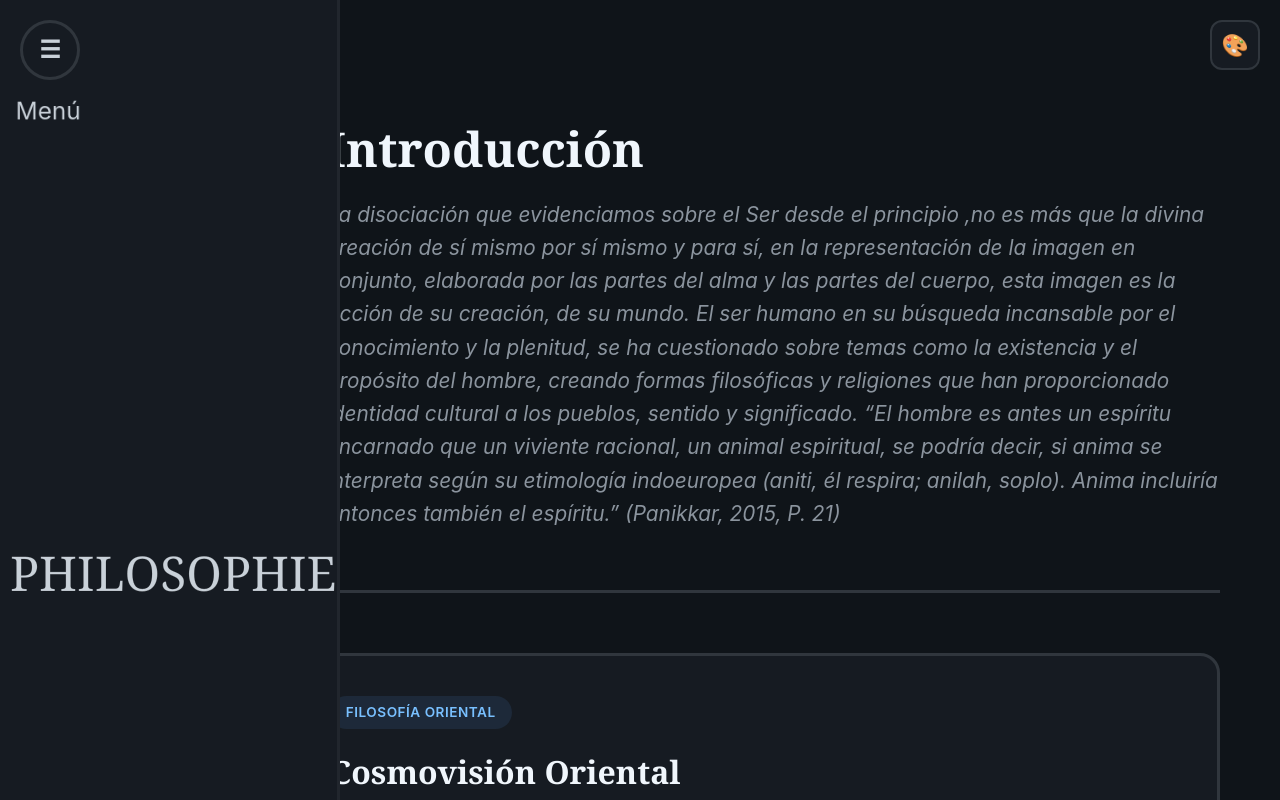
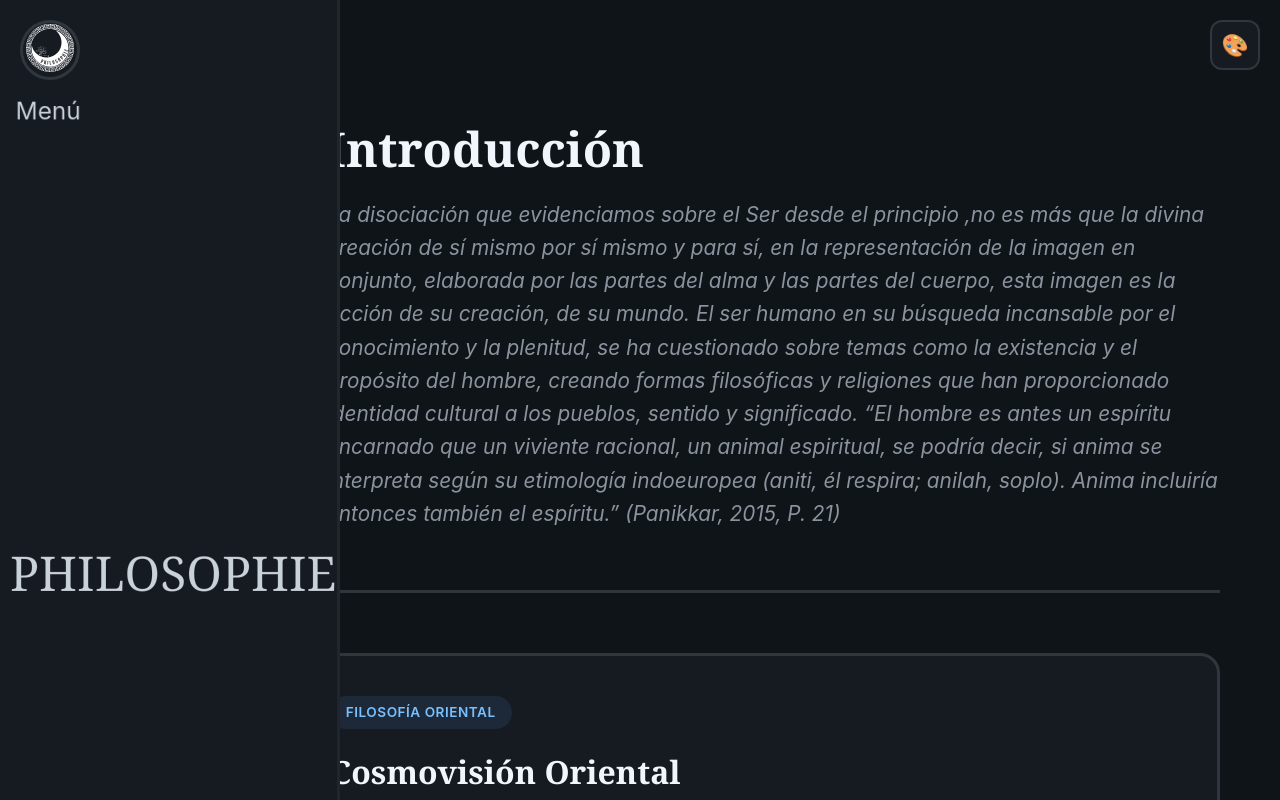
Before and after one commit to noxopio/philosophie, a Next.js app: page / in a window 1280 px wide. Shown: the top 800 px of the page. Built offline with nearby package versions, Linux system fonts and the light colour scheme.

Commit message:
feat: Ajustes menu animacion

```diff
--- a/app/components/FloatingMenu/FloatingMenu.module.scss
+++ b/app/components/FloatingMenu/FloatingMenu.module.scss
@@ -21,7 +21,9 @@
     position: relative;
     z-index: 1010;
     width: 60px;
+    object-fit: fill;
     height: 60px;
+
     border-radius: 50%;
     background: var(--menu-bg);
     border: 3px solid var(--menu-border);
@@ -51,6 +53,55 @@
 
 .bookSpine {
     font-weight: bold;
+}
+
+.iconWrapper {
+    position: relative;
+    width: 48px;
+    height: 21px;
+    display: inline-block;
+    perspective: 900px;
+    /* needed for 3D effect */
+}
+
+.flipper {
+    width: 100%;
+    height: 100%;
+    position: relative;
+    transform-style: preserve-3d;
+    transition: transform 5s cubic-bezier(.2, .8, .2, 1);
+}
+
+.iconWrapper:hover .flipper {
+    transform: rotateY(180deg);
+}
+
+.face {
+    position: absolute;
+    inset: 0;
+    display: flex;
+    align-items: center;
+    justify-content: center;
+    backface-visibility: hidden;
+}
+
+.front {
+    transform: rotateY(0deg);
+}
+
+.back {
+    transform: rotateY(180deg);
+}
+
+.menuIcon {
+    display: block;
+    width: 48px;
+    height: 48px;
+}
+
+.backIcon {
+    font-size: 22px;
+    color: var(--menu-text);
 }
 
 .menuContainer {
--- a/app/components/FloatingMenu/FloatingMenu.tsx
+++ b/app/components/FloatingMenu/FloatingMenu.tsx
@@ -75,16 +75,23 @@ const FloatingMenu: React.FC<FloatingMenuProps> = (props) => {
                     {isOpen ? (
                         '✕'
                     ) : (
-
-                        // <img
-                        //     src="/philo.svg"
-                        //     alt="Menú"
-                        //     width={48}
-                        //     height={48}
-                        //     style={{ filter: getImageFilter(theme) }}
-                        //     className={styles.menuIcon}
-                        // />
-                        '☰'
+                        <div className={styles.iconWrapper}>
+                            <div className={styles.flipper}>
+                                <div className={`${styles.face} ${styles.front}`}>
+                                    <img
+                                        src="/philo.svg"
+                                        alt="Menú"
+                                        width={48}
+                                        height={48}
+                                        style={{ filter: getImageFilter(theme) }}
+                                        className={styles.menuIcon}
+                                    />
+                                </div>
+                                <div className={`${styles.face} ${styles.back}`} aria-hidden>
+                                    <span className={styles.backIcon}>☰</span>
+                                </div>
+                            </div>
+                        </div>
                     )}
                 </span>
 
```
